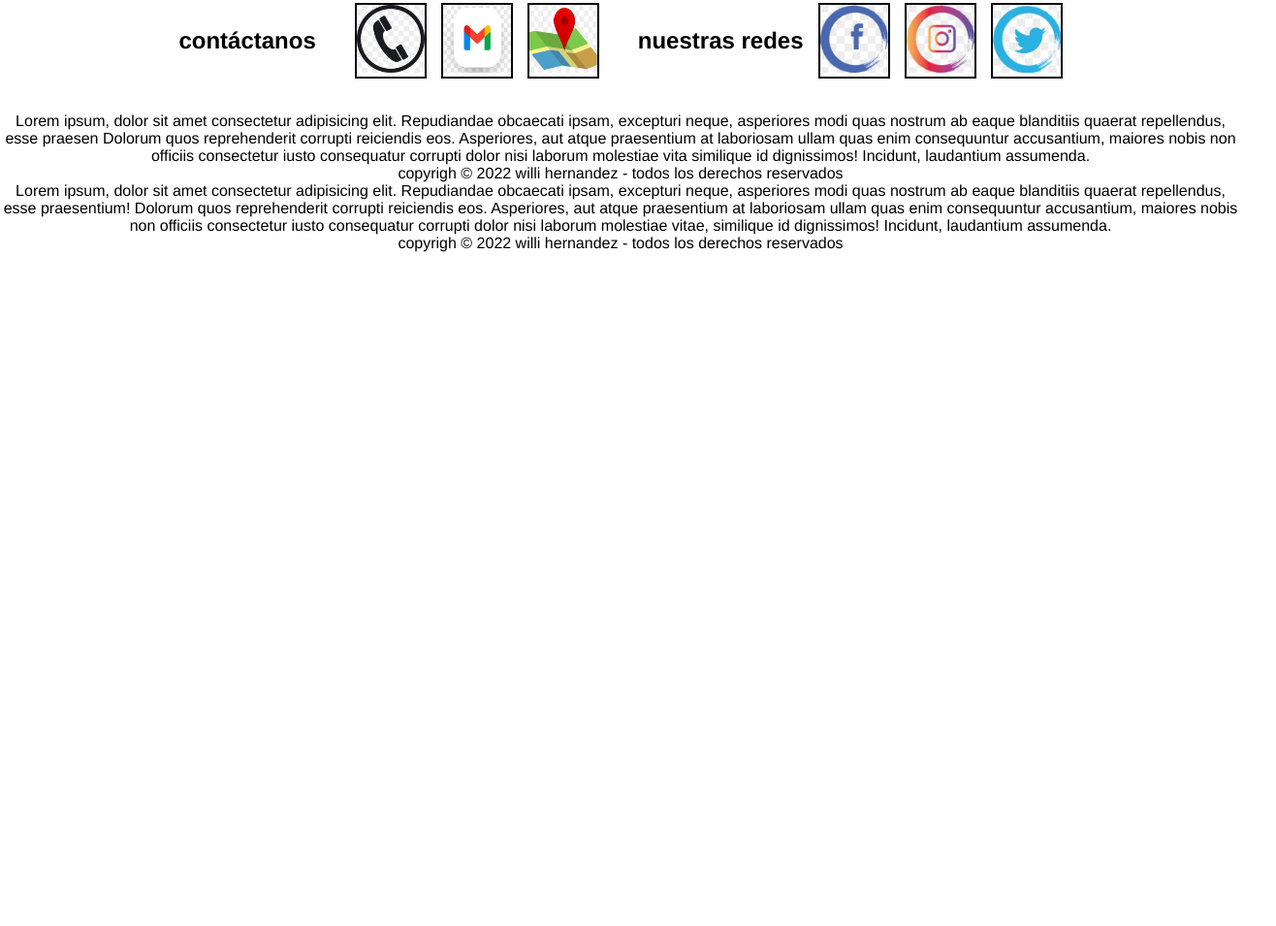
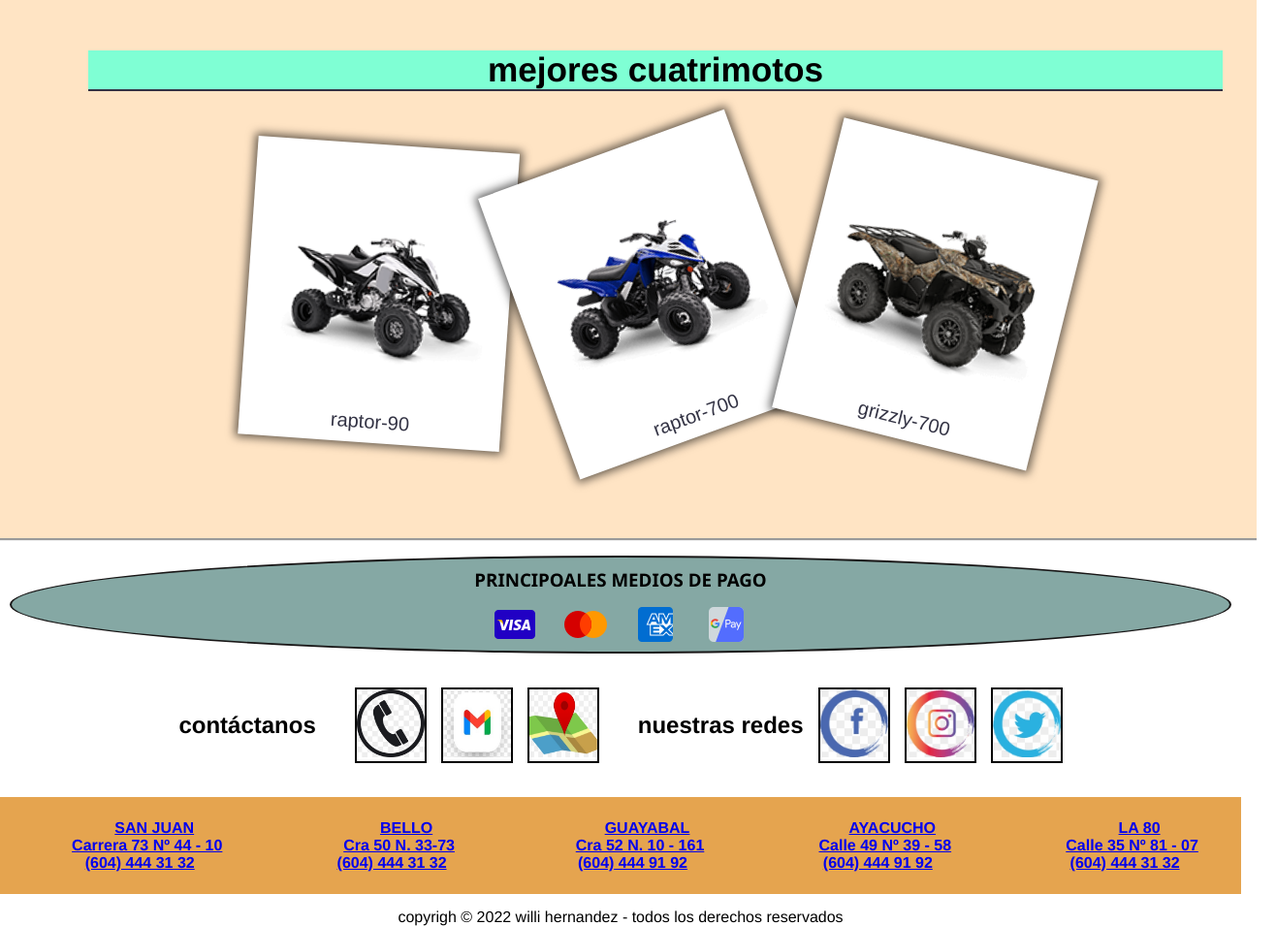
Before and after one commit to wicho37/2da_preentrega_curso_HTML-CSS, a plain HTML site: page galeria.html in a window 1280 px wide. Shown: the part 1072-2027 px from the top of the page at 97% size, 1316 px wide, since content can reach past the window. Before the commit the page ends 1332 px from the top, so only its background shows below. Drawn offline with Linux system fonts and the light colour scheme.

Commit message:
se organiza el index de la galeria , cambiando la vista con imagenes, bordes,estilos y demas

```diff
--- a/css/styles.css
+++ b/css/styles.css
@@ -13,6 +13,9 @@
     .menu-header {
         display: block;
     }
+    .gale .gale2 ul {
+        display: flex;
+    }
 }
 /* cierre vista mobil*/
     html, body {
@@ -27,7 +30,7 @@ body {
 }
 main {
    height: 65%;
-   margin-top: 70px;
+   margin-top: 106px;
 }
 section {
     height: 100%;
@@ -75,6 +78,8 @@ main {
     display: flex;
     gap: 30px;
     align-items: center;
+    height: 43%;
+    margin-top: 59px;
 }
 
 .section1 div h1 {
@@ -93,8 +98,9 @@ main div iframe {
 }
 
 .galeria {
-    background-color:rgb(223, 142, 36) ;
-    height: 90% ;
+    background-color:rgb(223, 142, 36, 0.9) ;
+    height: 500px ;
+    border-top: #181616 solid 2px;
 }
 
 .galeria h2 {
@@ -143,12 +149,16 @@ main div iframe {
 .m-pagos{
     border:#181616 solid 2px ;
     border-radius: 50%;
-    margin: 20px 10px;
+    margin: 15px 10px;
     background-color: #85a8a4;
 }
 .m-pagos h3{
     font-family: 'Segoe UI', Tahoma, Geneva, Verdana, sans-serif;
     text-transform: uppercase;
+    margin: 10px 10px;
+}
+.m-pagos img{
+    margin: 0 10px 0 10px;
 }
 
 .contacto {
@@ -188,6 +198,170 @@ main div iframe {
    border: 2px black solid;
 }
 
+.sedes{
+    background-color: rgb(223, 142, 36, 0.8)
+}
+.sedes ul{
+    display: flex;
+    align-items:center;
+    margin: 15px 15px;
+    width: 100%;
+    height: 100px;
+    justify-content: space-around;
+    height: 100px;
+    text-decoration: none;
+    list-style: none;
+
+}
+.sedes ul li a{
+    margin: 0 15px 0 15px;
+    align-items: center;
+}
+
+
+/* index-nosotros-html */
+.section1{
+    height: auto;
+    background-color: antiquewhite;
+    border-bottom: #181616 solid 3px;
+    display: flex;
+    margin-top: 54px;
+}
+.section2 {
+    display: flex;
+    align-items: center;
+    height: auto;
+    background-color: cadetblue;
+    border-bottom: #181616 solid 3px;
+}
+.section1:nth-child(1){
+    text-align: left;
+}
+/* cierre index-nosotros-html  */
+
+
+
+
+/* inicio index galeria html*/
+
+.gale {
+	 padding-bottom: 3em;
+     margin: 0;
+     background-color: bisque;
+     height: fit-content;
+     border-bottom: groove;
+
+}
+
+
+.gale2 {
+	width:100%;
+	max-width: 110rem;
+	margin: 28px;
+	position: relative;
+    top: 30px;
+
+}
+.gale2 ul {
+	list-style-type: none;
+	padding: 0;
+    height: 360px
+}
+.gale2 ul li {
+	display: inline-block;
+	position: relative;
+	z-index: 0;
+	transition: all .4s;
+}
+.gale2 ul li a img{
+	display: block;
+	width: 250px;
+	height: auto;
+}
+.gale2 ul li a {
+	background-color:#fff;
+	box-shadow:0 0 10px 3px rgba(0, 0, 0, .6) ;
+	margin: 0 6px 20px;
+	padding: 10px 10px 25px;
+	position:relative ;
+	z-index:0 ;
+	text-decoration: none ;
+	display: inline-block;
+}
+.gale2 ul li a:after {
+	content: attr(title);
+	color: #334;
+	font-size:1.25em ;
+	position: relative;
+	top: 15px;
+}
+.gale2 ul li:nth-child(1){
+    transform: rotate(4deg);
+}
+ .gale2 ul li:nth-child(2){
+    transform: rotate(-20deg);
+ }
+ .gale2 ul li:nth-child(3){
+    transform: rotate(14deg);
+ }
+ .gale2 ul li a:hover {
+    box-shadow: 0 0 15px 8px rgba(0, 0, 0, .8);
+  }
+.gale .gale2 h4{
+    font-size: 2.2em;
+    background-color: aquamarine;
+    border-bottom: #334 solid 2px;
+    margin: 55px;
+}
+
+
+
+
+
+
+
+
+
+
+
+
+
+
+
+
+
+
+
+
+
+
+
+
+
+
+
+/* inicio html- servicios */
+
+
+.servicios {
+    height: 95%;
+}
+.serfinan{
+    top: 39px;
+    background: wheat;
+    margin-bottom: 40px;
+    display: inline-flex;
+    align-items: center;
+    height: 75%;
+    padding: 15px 8px;
+    position: relative;
+    width: 100%;
+}
+.serfinan div img{
+    margin: 15px;
+    border: black 2px solid;
+}
+}
 
 
 
@@ -221,165 +395,4 @@ main div iframe {
 
 
 
-
-
-
-
-
-
-
-
-
-
-
-
-
-
-
-
-
-
-
-
-
-
-
-
-
-
-
-
-
-
-
-
-
-
-
-
-
-
-
-
-
-
-
-
-
-
-
-
-
-
-
-
-
-
-
-
-
-
-
-/* index-nosotros-html */
-.section1{
-    height: auto;
-    background-color: antiquewhite;
-    border-bottom: #181616 solid 3px;
-    display: flex;
-    margin-top: 54px;
-}
-.section2 {
-    display: flex;
-    align-items: center;
-    height: auto;
-    background-color: cadetblue;
-    border-bottom: #181616 solid 3px;
-}
-.section1:nth-child(1){
-    text-align: left;
-}
-/* cierre index-nosotros-html  */
-
-
-
-
-
-
-
-
-
-
-
-
-
-
-
-
-
-
-
-
-
-
-
-
-
-
-
-
-
-
-
-
-
-
-
-
-
-
-
-
-
-
-
-/* index - .galeria */
-.content{
-    padding: 94px;
-    background-color: #64cba8f5;
-    margin-top: 54px;
-}
-.content div h4{
-    border:outset;
-    padding: 17px;
-    font-family: Cambria, Cochin, Georgia, Times, 'Times New Roman', serif ;
-    font-size: medium;
-    text-transform: uppercase;
-}
-.content div img{
-    border-left: solid 2px rgb(96, 96, 189);
-}
-.content div img{
-    border-right: solid 2px rgb(96, 96, 189); ;
-}
-.content:nth-child(3){
-    border-bottom: outset 44px;
-}
-/* html- servicios */
-
-.servicios{
-    padding: 15px 8px;
-    position: relative;
-    width: 100%;
-}
-
-.serfinan{
-    display: flex;
-    align-items: center;
-    text-align: left;
-    position: relative;
-    top: 38px;
-    background-color: #beefea;
-}
-.serfinan div img{
-    border: 10px #b56565e0 solid;
-}
+/* inicio index contactanos */
--- a/galeria.html
+++ b/galeria.html
@@ -28,29 +28,40 @@
       </nav>
     </div>
   </header>
-  <aside class="content">
-       <div>
-        <h4>mejores automaticas</h4>
-          <img src="./imag/Crypton.png" alt="">
-          <img src="./imag/T-MAX.png" alt="">
-          <img src="./imag/nmax.png" alt="">
-          <img src="./imag/Xmax.png" alt="">
-       </div>
-       <div>
-          <h4>mejores deportivas</h4>
-          <img src="./imag/MT03.png" alt="">
-          <img src="./imag/MT07.png" alt="">
-          <img src="./imag/MT09.png" alt="">
-          <img src="./imag/tracer9Gt.png" alt="">
-       </div>
-       <div>
-          <h4>mejores cuatrimotos</h4>
-          <img src="./imag/raptor700.png" alt="">
-          <img src="./imag/raptor90.png" alt="">
-          <img src="./imag/grizzly700.png" alt="">
-          <img src="./imag/Wolverine.png" alt="">
-       </div>
-  </aside>
+
+  <section class="gale">
+    <article class="gale2">
+      <h4>mejores automaticas</h4>
+       <ul>
+
+         <li><a href="#" title="cripton"><img src="./imag/Crypton.png" alt="imagen1"></a></li>
+         <li><a href="#" title="T-MAX"><img src="./imag/T-MAX.png" alt="imagen2"></a></li>
+         <li><a href="#" title="N-MAX"><img src="./imag/nmax.png" alt="imagen3"></a></li>
+       </ul>
+         <h4>mejores deportivas</h4>
+       <ul>
+        <li><a href="#" title="MT03"><img src="./imag/MT03.png" alt="imagen5"></a></li>
+        <li><a href="#" title="MT07"><img src="./imag/MT07.png" alt="imagen6"></a></li>
+        <li><a href="#" title="MT09"><img src="./imag/MT09.png" alt="imagen7"></a></li>
+       </ul>
+         <h4>mejores cuatrimotos</h4>
+       <ul>
+         <li><a href="#" title="raptor-90"><img   src="./imag/raptor700.png" alt="imagen9"></a></li>
+         <li><a href="#" title="raptor-700"><img  src="./imag/raptor90.png" alt="imagen9"></a></li>
+         <li><a href="#" title="grizzly-700"><img src="./imag/grizzly700.png" alt="imagen9"></a></li>
+       </ul>
+     </article>
+  </section>
+
+
+  <article class="m-pagos">
+       <h3>principoales medios de pago</h3>
+       <img src="./imag/visa.png" alt="">
+       <img src="./imag/mastercard.png" alt="">
+       <img src="./imag/american-express-png.png" alt="">
+       <img src="./imag/google-pay-png.png" alt="">
+  </article>
+
   <footer class="contacto">
     <h2>contáctanos</h2>
     <div>
@@ -79,23 +90,17 @@
       </div>
     </div>
   </footer>
-  <article>
-    <p>Lorem ipsum, dolor sit amet consectetur adipisicing elit. Repudiandae obcaecati ipsam,
-      excepturi neque, asperiores modi quas nostrum ab eaque blanditiis quaerat repellendus, esse praesen
-      Dolorum quos reprehenderit corrupti reiciendis eos.
-      Asperiores, aut atque praesentium at laboriosam ullam quas enim consequuntur accusantium,
-      maiores nobis non officiis consectetur iusto consequatur corrupti dolor nisi laborum molestiae vita
-      similique id dignissimos! Incidunt, laudantium assumenda.</p>
-    <p>copyrigh &copy; 2022 willi hernandez - todos los derechos reservados</p>
-  </article>
 
+  <footer class="sedes">
+  <ul>
+    <li><a href="./contactanos.html"><strong>SAN JUAN <br>Carrera 73 Nº 44 - 10 <br>(604) 444 31 32</strong></a></li>
+    <li><a href="./contactanos.html"><strong>BELLO <br>Cra 50 N. 33-73 <br>(604) 444 31 32</strong></a></li>
+    <li><a href="./contactanos.html"><strong>GUAYABAL <br>Cra 52 N. 10 - 161 <br>(604) 444 91 92</strong></a></li>
+    <li><a href=./contactanos.html""><strong>AYACUCHO <br> Calle 49 Nº 39 - 58 <br>(604) 444 91 92</strong></a></li>
+    <li><a href="./contactanos.html"><strong>LA 80<br> Calle 35 Nº 81 - 07<br>(604) 444 31 32</strong></a></li>
+  </ul>
+</footer>
 
-<p>Lorem ipsum, dolor sit amet consectetur adipisicing elit. Repudiandae obcaecati ipsam,
-  excepturi neque, asperiores modi quas nostrum ab eaque blanditiis quaerat repellendus, esse praesentium!
-  Dolorum quos reprehenderit corrupti reiciendis eos.
-  Asperiores, aut atque praesentium at laboriosam ullam quas enim consequuntur accusantium,
-  maiores nobis non officiis consectetur iusto consequatur corrupti dolor nisi laborum molestiae vitae,
-  similique id dignissimos! Incidunt, laudantium assumenda.</p>
 <p>copyrigh &copy; 2022 willi hernandez - todos los derechos reservados</p>
 
 
```
Also changed, not shown: contactanos.html (+18 -0 lines), index.html (+11 -1 lines), nosotros.html (+13 -1 lines), noticias.html (+16 -0 lines), servicios.html (+22 -9 lines), imag/estacion.jpg (added), imag/willi.jpg (deleted), imag/willi2.jpg (deleted), imag/willi3.jpg (deleted), imag/willi4.jpg (deleted), imag/willi5.jpg (deleted), imag/willi6.jpg (deleted), imag/willi7.jpg (deleted), imag/willi8.jpg (deleted), 1 more files.
